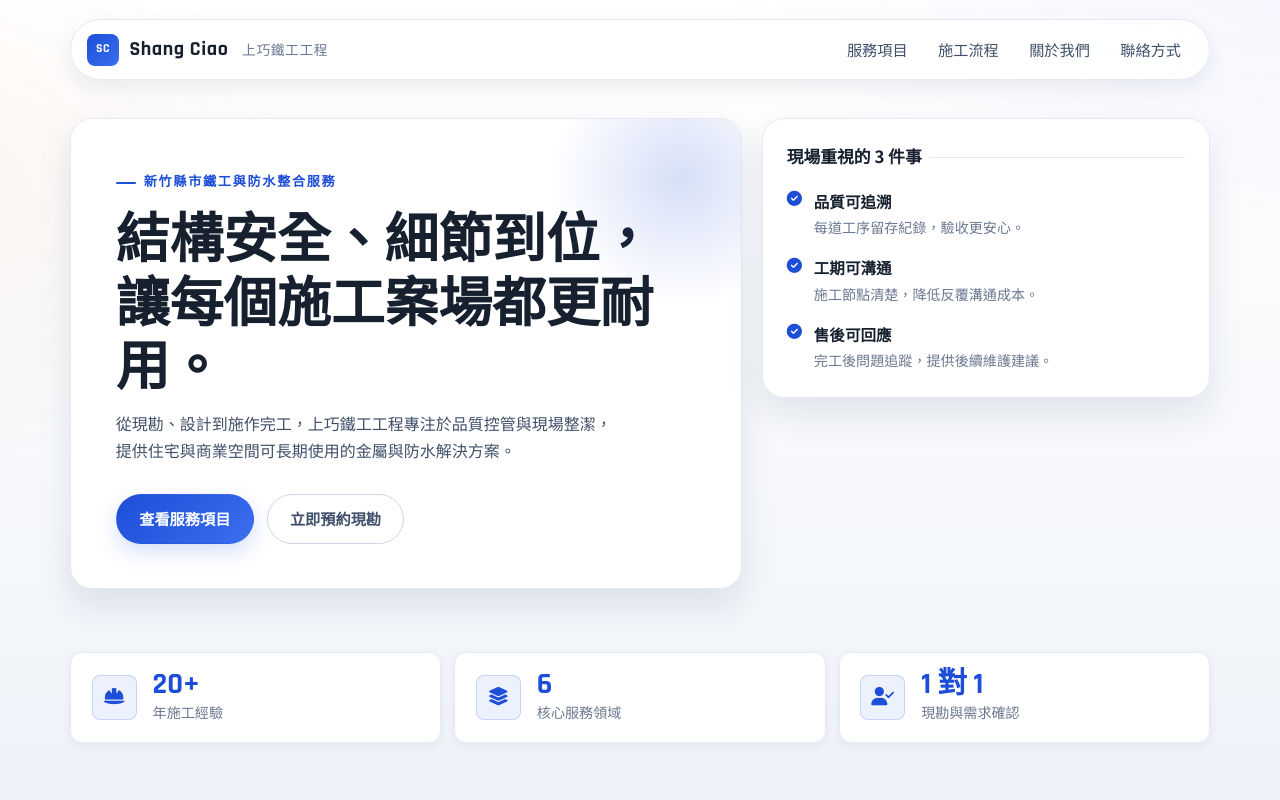
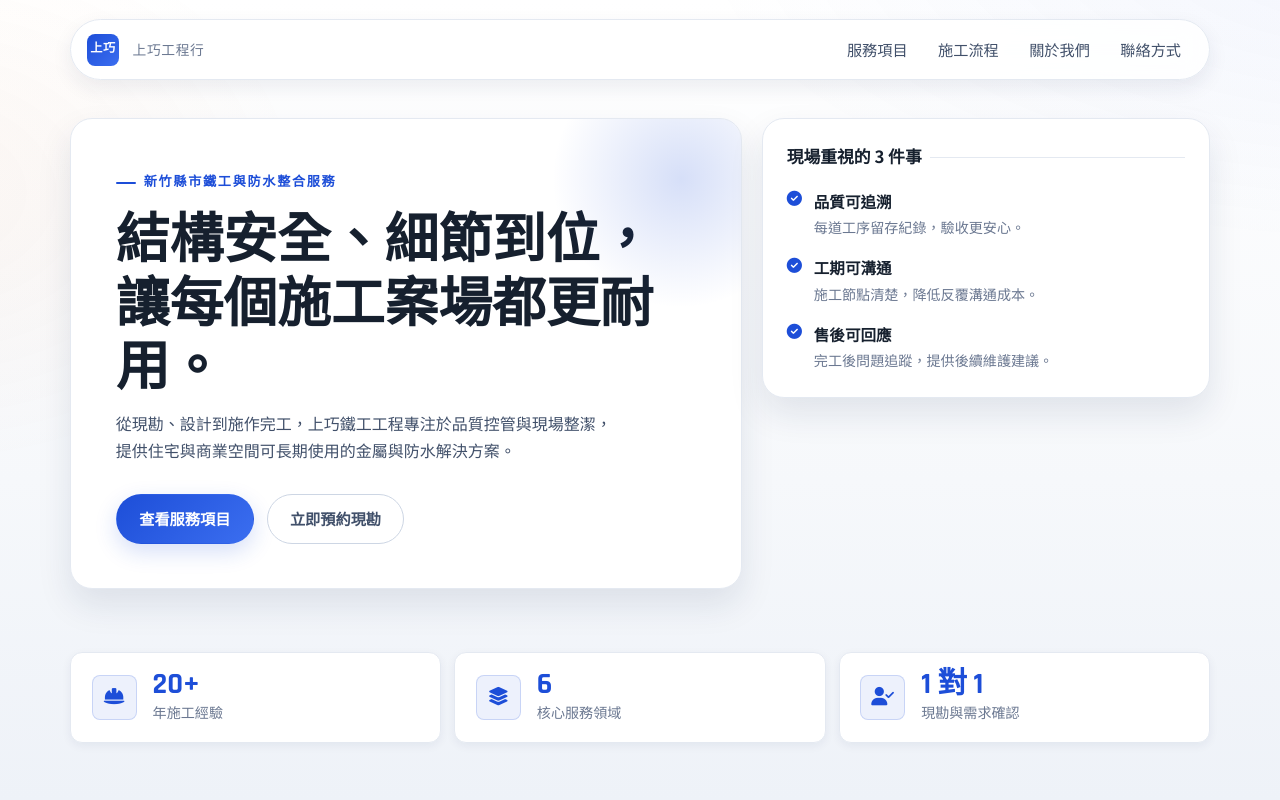
Before and after one commit to HowardTseng0828/ShangCiao.github.io, a plain HTML site: page index.html in a window 1280 px wide. Shown: the top 800 px of the page. Drawn offline with Linux system fonts and the light colour scheme.

Commit message:
2026-06-15 1.【Header】品牌名稱統一為「上巧工程行」，logo 改中文並移除英文名 2.【SEO】title、description 同步更新

```diff
--- a/index.html
+++ b/index.html
@@ -3,8 +3,8 @@
 <head>
   <meta charset="utf-8">
   <meta name="viewport" content="width=device-width, initial-scale=1">
-  <title>上巧鐵工工程｜防水、雨遮、鐵皮屋與鋼構施工</title>
-  <meta name="description" content="上巧鐵工工程提供防水工程、雨遮採光罩、鐵皮屋、鋼構樓梯與鍛造欄杆規劃施工，新竹縣市可到府現勘。">
+  <title>上巧工程行｜防水、雨遮、鐵皮屋與鋼構施工</title>
+  <meta name="description" content="上巧工程行提供防水工程、雨遮採光罩、鐵皮屋、鋼構樓梯與鍛造欄杆規劃施工，新竹縣市可到府現勘。">
   <meta name="theme-color" content="#ffffff">
   <link rel="preconnect" href="https://fonts.googleapis.com">
   <link rel="preconnect" href="https://fonts.gstatic.com" crossorigin>
@@ -16,9 +16,8 @@
   <header class="site-header" id="top">
     <nav class="site-nav container" aria-label="主選單">
       <a class="brand" href="#top">
-        <span class="brand-badge">SC</span>
-        Shang Ciao
-        <span class="brand-text-sub">上巧鐵工工程</span>
+        <span class="brand-badge">上巧</span>
+        <span class="brand-text-sub">上巧工程行</span>
       </a>
       <button class="nav-toggle" type="button" aria-expanded="false" aria-controls="navMenu">選單</button>
       <ul class="nav-menu" id="navMenu">
```
